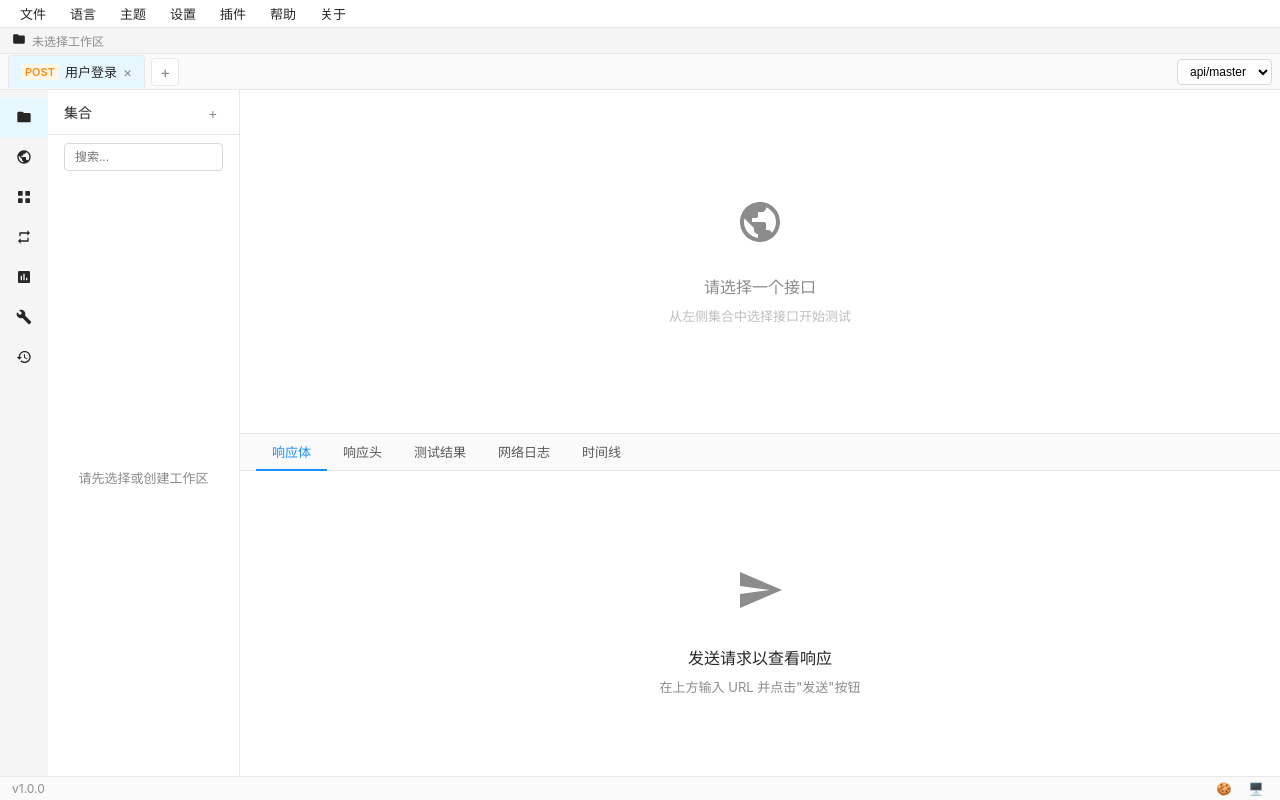
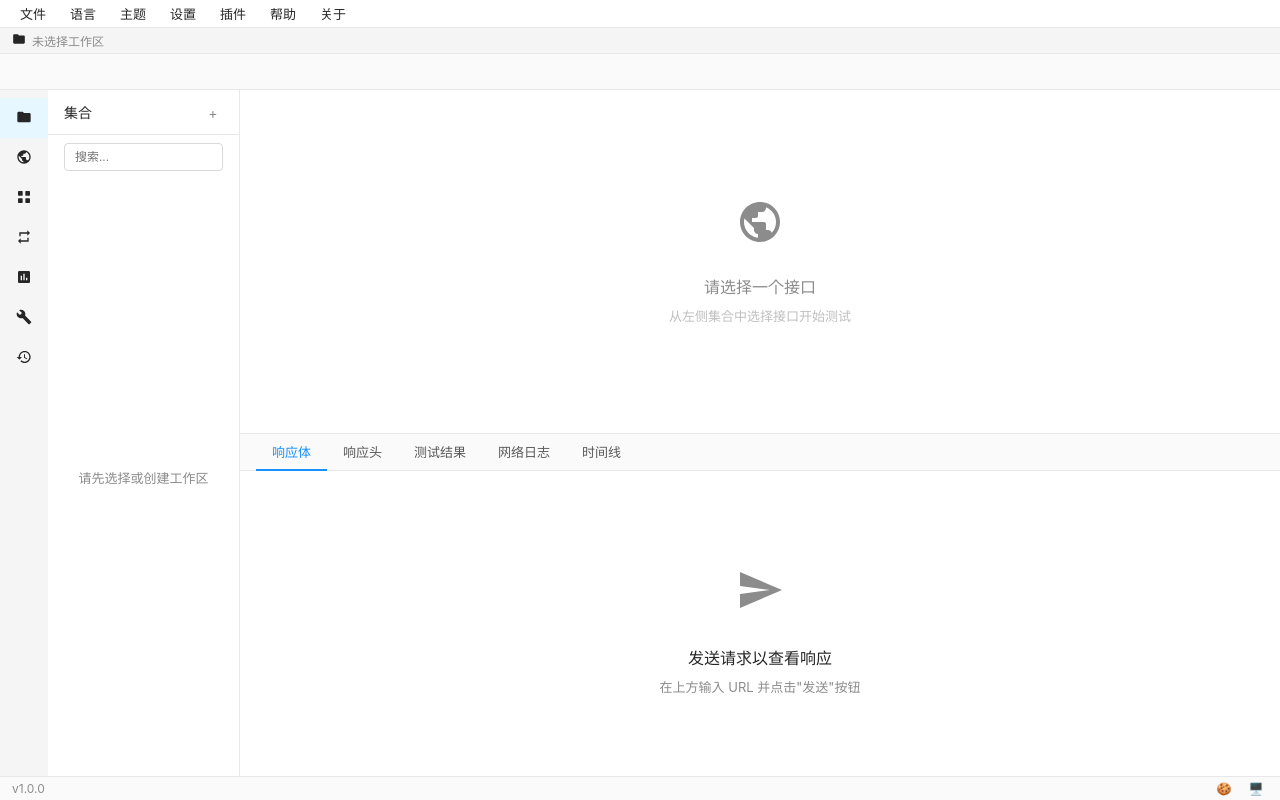
Before and after one commit to zhangwenlincn/fm-tester, a Vue app: page / in a window 1280 px wide. Built offline with nearby package versions, Linux system fonts and the light colour scheme.

Commit message:
feat: 实现接口标签页管理
- TabsBar: 显示已打开的接口列表（移除 + 按钮）
- App: 点击接口自动打开新标签页
- 标签切换时更新请求面板内容
- 保存请求功能：更新接口信息到 collections.yaml
- 重命名同步更新 tabs 中的名称

```diff
--- a/src/App.vue
+++ b/src/App.vue
@@ -1,5 +1,5 @@
 <script setup>
-import { ref, reactive, onMounted } from 'vue'
+import { ref, reactive, onMounted, watch } from 'vue'
 import { invoke } from '@tauri-apps/api/core'
 import MenuBar from './components/MenuBar.vue'
 import TabsBar from './components/TabsBar.vue'
@@ -16,20 +16,16 @@ const workspaceDialogMode = ref('create')
 const sidebarRef = ref(null)
 
 // 标签页数据
-const tabs = ref([
-  { name: '用户登录', method: 'POST', url: 'https://api.example.com/users/login' }
-])
+const tabs = ref([])
 const activeTab = ref(0)
 
 // 当前请求
 const currentRequest = reactive({
-  method: 'POST',
-  url: 'https://api.example.com/users/login',
+  method: 'GET',
+  url: '',
   params: [],
-  headers: [
-    { key: 'Content-Type', value: 'application/json', enabled: true }
-  ],
-  body: '{\n  "username": "admin",\n  "password": "123456"\n}',
+  headers: [],
+  body: '',
   bodyType: 'raw'
 })
 
@@ -69,8 +65,9 @@ const openCreateWorkspace = () => {
 const onWorkspaceCreated = (workspace) => {
   currentWorkspace.value = workspace
   showWorkspaceDialog.value = false
-  // 刷新侧边栏工作区列表
+  // 刷新侧边栏工作区列表和集合列表
   sidebarRef.value?.loadWorkspaces()
+  sidebarRef.value?.loadCollections()
 }
 
 // 工作区切换（来自 Sidebar）
@@ -83,37 +80,76 @@ const closeWorkspaceDialog = () => {
   showWorkspaceDialog.value = false
 }
 
-// 添加标签页
-const addTab = () => {
-  const newTab = {
-    name: '新请求',
-    method: 'GET',
-    url: ''
-  }
-  tabs.value.push(newTab)
-  activeTab.value = tabs.value.length - 1
-}
-
 // 关闭标签页
 const closeTab = (index) => {
-  if (tabs.value.length > 1) {
-    tabs.value.splice(index, 1)
-    if (activeTab.value >= tabs.value.length) {
-      activeTab.value = tabs.value.length - 1
-    }
+  tabs.value.splice(index, 1)
+  if (tabs.value.length === 0) {
+    activeTab.value = 0
+    // 清空当前请求
+    currentRequest.method = 'GET'
+    currentRequest.url = ''
+    currentRequest.headers = []
+    currentRequest.body = ''
+    currentRequest.bodyType = 'raw'
+  } else if (activeTab.value >= tabs.value.length) {
+    activeTab.value = tabs.value.length - 1
   }
 }
 
-// 选择 API
+// 选择 API - 添加新标签页（如果不存在）
 const selectApi = (api) => {
+  // 查找是否已存在该接口的标签
+  const existingIndex = tabs.value.findIndex(t => t.id === api.id)
+
+  if (existingIndex >= 0) {
+    // 已存在，切换到该标签
+    activeTab.value = existingIndex
+  } else {
+    // 不存在，添加新标签
+    tabs.value.push({
+      id: api.id,
+      name: api.name,
+      method: api.method || 'GET',
+      url: api.url || '',
+      headers: api.headers || [],
+      body: api.body || '',
+      bodyType: api.body_type || 'raw'
+    })
+    activeTab.value = tabs.value.length - 1
+  }
+
   // 更新当前请求
-  currentRequest.method = api.method
-  currentRequest.url = `https://api.example.com/${api.name.toLowerCase().replace(/\s+/g, '/')}`
+  updateCurrentRequest()
+}
 
-  // 更新标签页
-  tabs.value[activeTab.value].name = api.name
-  tabs.value[activeTab.value].method = api.method
-  tabs.value[activeTab.value].url = currentRequest.url
+// 监听标签切换，更新请求内容
+watch(activeTab, () => {
+  updateCurrentRequest()
+  // 切换标签时清空响应
+  response.value = null
+})
+
+// 更新当前请求
+const updateCurrentRequest = () => {
+  if (tabs.value.length === 0) {
+    currentRequest.method = 'GET'
+    currentRequest.url = ''
+    currentRequest.headers = []
+    currentRequest.body = ''
+    currentRequest.bodyType = 'raw'
+    return
+  }
+
+  const currentTab = tabs.value[activeTab.value]
+  if (currentTab) {
+    currentRequest.method = currentTab.method
+    currentRequest.url = currentTab.url
+    currentRequest.headers = currentTab.headers && currentTab.headers.length > 0
+      ? currentTab.headers
+      : [{ key: 'Content-Type', value: 'application/json', enabled: true }]
+    currentRequest.body = currentTab.body || ''
+    currentRequest.bodyType = currentTab.bodyType || 'raw'
+  }
 }
 
 // 发送请求
@@ -186,9 +222,57 @@ const sendRequest = async (request) => {
 }
 
 // 保存请求
-const saveRequest = (request) => {
-  console.log('保存请求:', request)
-  // TODO: 实现保存功能
+const saveRequest = async (request) => {
+  if (!currentWorkspace.value?.path) {
+    console.error('未选择工作区')
+    return
+  }
+
+  if (tabs.value.length === 0) {
+    console.error('没有打开的接口')
+    return
+  }
+
+  const currentTab = tabs.value[activeTab.value]
+  if (!currentTab?.id) {
+    console.error('当前标签没有接口 ID')
+    return
+  }
+
+  try {
+    await invoke('update_api', {
+      workspacePath: currentWorkspace.value.path,
+      id: currentTab.id,
+      name: currentTab.name,
+      method: request.method,
+      url: request.url,
+      headers: request.headers,
+      body: request.body,
+      bodyType: request.bodyType
+    })
+
+    // 更新 tabs 中的信息
+    currentTab.method = request.method
+    currentTab.url = request.url
+    currentTab.headers = request.headers
+    currentTab.body = request.body
+    currentTab.bodyType = request.bodyType
+
+    // 刷新集合列表
+    sidebarRef.value?.loadCollections()
+
+    console.log('保存成功')
+  } catch (e) {
+    console.error('保存失败:', e)
+  }
+}
+
+// 重命名接口后更新 tabs
+const onRenameApi = ({ id, name }) => {
+  const tab = tabs.value.find(t => t.id === id)
+  if (tab) {
+    tab.name = name
+  }
 }
 </script>
 
@@ -202,7 +286,6 @@ const saveRequest = (request) => {
         :active-tab="activeTab"
         :workspace="currentWorkspace"
         @update:active-tab="activeTab = $event"
-        @add-tab="addTab"
         @close-tab="closeTab"
       />
     </div>
@@ -216,6 +299,7 @@ const saveRequest = (request) => {
         @select-api="selectApi"
         @switch-workspace="onSwitchWorkspace"
         @create-workspace="openCreateWorkspace"
+        @rename-api="onRenameApi"
       />
 
       <!-- 中间内容区 -->
@@ -224,6 +308,7 @@ const saveRequest = (request) => {
         <div class="request-area">
           <RequestPanel
             :request="currentRequest"
+            :has-active-tab="tabs.length > 0"
             @update:request="Object.assign(currentRequest, $event)"
             @send="sendRequest"
             @save="saveRequest"
--- a/src/components/TabsBar.vue
+++ b/src/components/TabsBar.vue
@@ -1,5 +1,4 @@
 <script setup>
-import { ref } from 'vue'
 import Icon from './Icon.vue'
 
 const props = defineProps({
@@ -17,14 +16,10 @@ const props = defineProps({
   }
 })
 
-const emit = defineEmits(['update:activeTab', 'addTab', 'closeTab'])
+const emit = defineEmits(['update:activeTab', 'closeTab'])
 
 const selectTab = (index) => {
   emit('update:activeTab', index)
-}
-
-const addTab = () => {
-  emit('addTab')
 }
 
 const closeTab = (index, event) => {
@@ -52,7 +47,7 @@ const closeTab = (index, event) => {
       <div class="tabs-container">
         <div
           v-for="(tab, index) in tabs"
-          :key="index"
+          :key="tab.id || index"
           class="tab"
           :class="{ active: activeTab === index }"
           @click="selectTab(index)"
@@ -61,17 +56,6 @@ const closeTab = (index, event) => {
           <span class="tab-name">{{ tab.name }}</span>
           <span class="tab-close" @click="closeTab(index, $event)">×</span>
         </div>
-        <div class="tab-add" @click="addTab">
-          <span>+</span>
-        </div>
-      </div>
-      <div class="env-selector">
-        <select class="env-select">
-          <option value="api/master">api/master</option>
-          <option value="dev">开发环境</option>
-          <option value="test">测试环境</option>
-          <option value="prod">生产环境</option>
-        </select>
       </div>
     </div>
   </div>
@@ -193,44 +177,4 @@ const closeTab = (index, event) => {
 .tab-close:hover {
   color: #f5222d;
 }
-
-.tab-add {
-  display: flex;
-  align-items: center;
-  justify-content: center;
-  width: 28px;
-  height: 28px;
-  background: #ffffff;
-  border: 1px solid #e8e8e8;
-  border-radius: 4px;
-  cursor: pointer;
-  margin-left: 4px;
-}
-
-.tab-add:hover {
-  background: #f5f5f5;
-}
-
-.tab-add span {
-  font-size: 16px;
-  color: #8c8c8c;
-}
-
-.env-selector {
-  margin-left: 12px;
-}
-
-.env-select {
-  padding: 4px 8px;
-  font-size: 12px;
-  border: 1px solid #d9d9d9;
-  border-radius: 4px;
-  background: #fff;
-  cursor: pointer;
-  outline: none;
-}
-
-.env-select:focus {
-  border-color: #1890ff;
-}
 </style>
```
